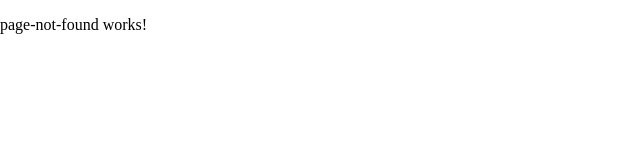
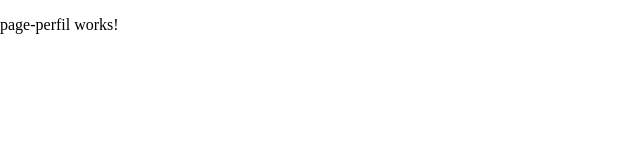
Before and after one commit to VD-Team/anime-list, an Angular app: page /perfil in a window 1280 px wide. Shown: the top 160 px of the page, without its empty margins (0-640 px from the left). Built offline with nearby package versions, Linux system fonts and the light colour scheme.

Commit message:
feat: páginas de favoritos e perfil

```diff
--- a/src/app/app-routing.module.ts
+++ b/src/app/app-routing.module.ts
@@ -2,10 +2,12 @@ import {NgModule} from '@angular/core';
 import { RouterModule, Routes } from "@angular/router";
 import {AnimeInfoPageComponent} from './anime-info-page/anime-info-page.component'
 
-import { PageHomeComponent, PageNotFoundComponent } from './components';
+import { PageFavoritosComponent, PageHomeComponent, PageNotFoundComponent, PagePerfilComponent } from './components/pages';
 
 const routes: Routes = [
     {path: 'home', component: PageHomeComponent},
+    {path: 'perfil', component: PagePerfilComponent},
+    {path: 'favoritos', component: PageFavoritosComponent},
     {path: 'animeInfoPage/:id', component: AnimeInfoPageComponent},
     {path: '', redirectTo: '/home', pathMatch: 'full'},
     {path: '**', component: PageNotFoundComponent}
--- /dev/null
+++ b/src/app/components/anime-card/index.ts
@@ -0,0 +1 @@
+export * from './anime-card.component'
--- /dev/null
+++ b/src/app/components/general/index.ts
@@ -0,0 +1,2 @@
+export * from './footer/footer.component'
+export * from './header/header.component'
--- a/src/app/components/index.ts
+++ /dev/null
@@ -1,5 +0,0 @@
-export * from './anime-card/anime-card.component'
-export * from './general/footer/footer.component'
-export * from './general/header/header.component'
-export * from './pages/page-home/page-home.component'
-export * from './pages/page-not-found/page-not-found.component'
--- /dev/null
+++ b/src/app/components/pages/index.ts
@@ -0,0 +1,4 @@
+export * from './page-home/page-home.component'
+export * from './page-perfil/page-perfil.component'
+export * from './page-favoritos/page-favoritos.component'
+export * from './page-not-found/page-not-found.component'
--- /dev/null
+++ b/src/app/components/pages/page-favoritos/page-favoritos.component.html
@@ -0,0 +1 @@
+<p>page-favoritos works!</p>
--- /dev/null
+++ b/src/app/components/pages/page-favoritos/page-favoritos.component.ts
@@ -0,0 +1,15 @@
+import { Component, OnInit } from '@angular/core';
+
+@Component({
+  selector: 'app-page-favoritos',
+  templateUrl: './page-favoritos.component.html',
+  styleUrls: ['./page-favoritos.component.css']
+})
+export class PageFavoritosComponent implements OnInit {
+
+  constructor() { }
+
+  ngOnInit(): void {
+  }
+
+}
--- /dev/null
+++ b/src/app/components/pages/page-perfil/page-perfil.component.html
@@ -0,0 +1 @@
+<p>page-perfil works!</p>
--- /dev/null
+++ b/src/app/components/pages/page-perfil/page-perfil.component.ts
@@ -0,0 +1,15 @@
+import { Component, OnInit } from '@angular/core';
+
+@Component({
+  selector: 'app-page-perfil',
+  templateUrl: './page-perfil.component.html',
+  styleUrls: ['./page-perfil.component.css']
+})
+export class PagePerfilComponent implements OnInit {
+
+  constructor() { }
+
+  ngOnInit(): void {
+  }
+
+}
```
Also changed, not shown: src/app/app.module.ts (+6 -2 lines), src/app/components/pages/page-favoritos/page-favoritos.component.css (added), src/app/components/pages/page-perfil/page-perfil.component.css (added).
